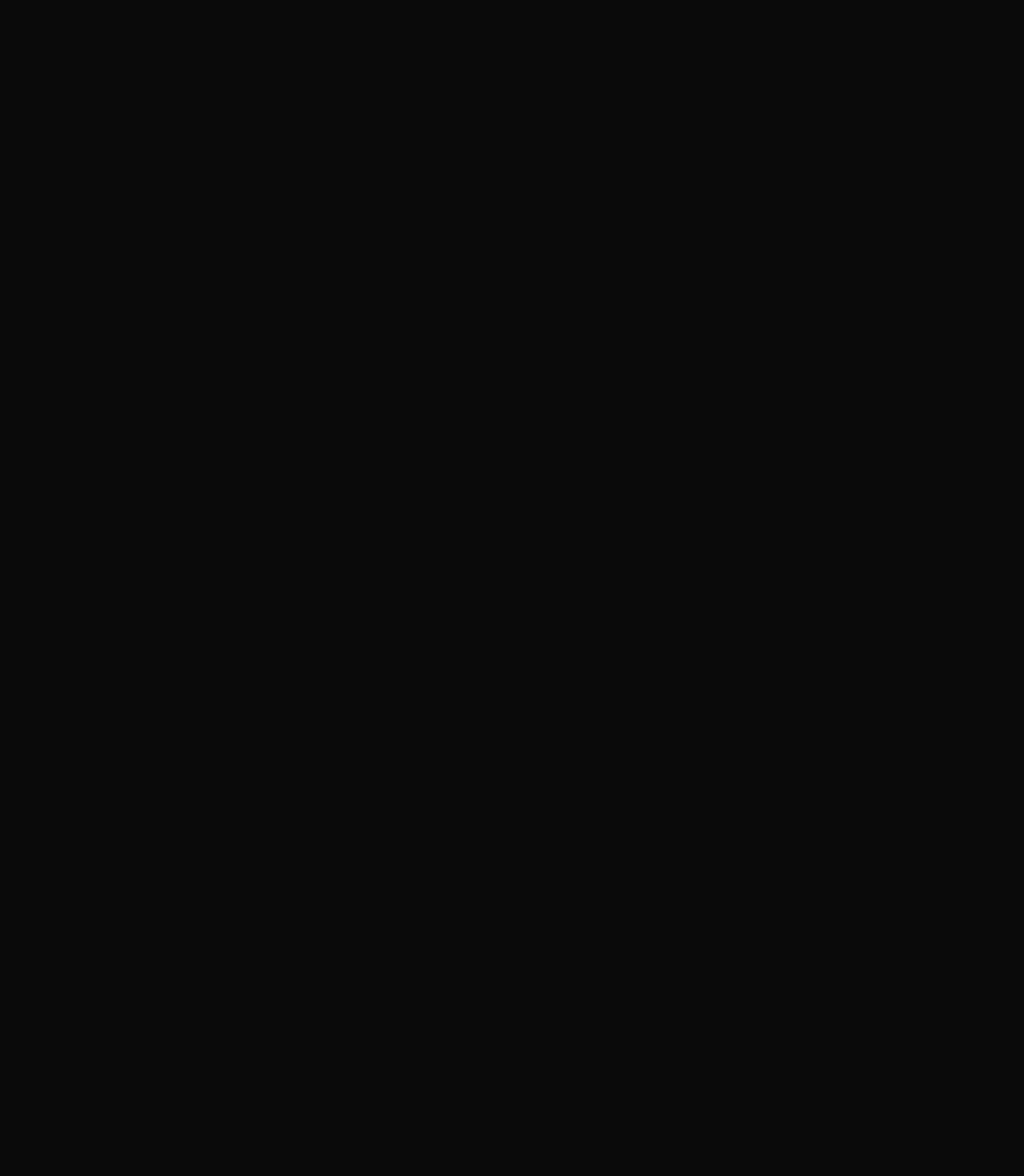
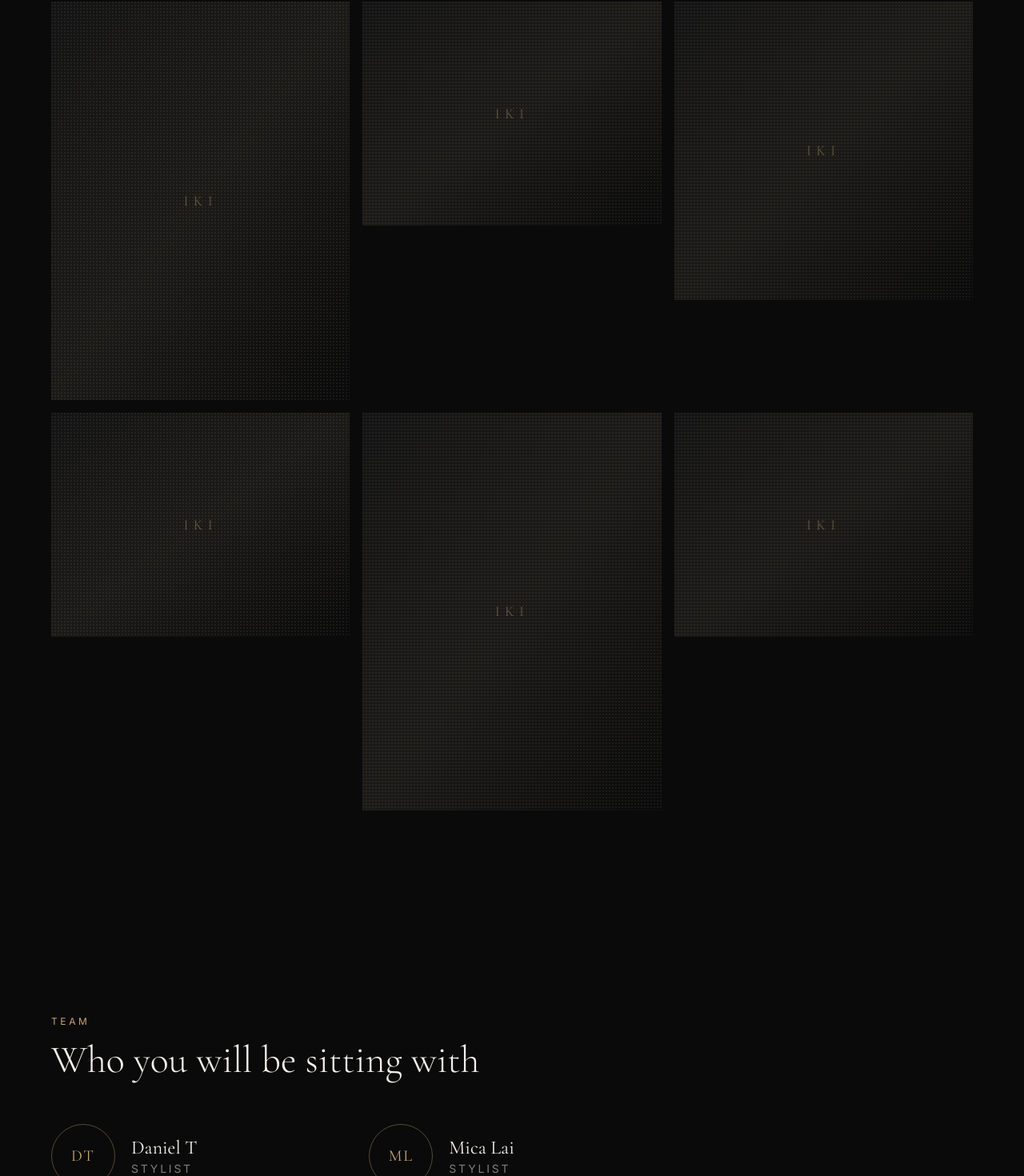
Before and after one commit to wyeming95-rgb/iki-hair-studio, a Next.js app: page / in a window 1280 px wide. Shown: the part 3295-4765 px from the top of the page at 80% size. Before the commit the page ends 3033 px from the top, so only its background shows below. Built offline with nearby package versions, Linux system fonts and the light colour scheme.

Commit message:
feat: add gallery and team sections

```diff
--- a/app/page.tsx
+++ b/app/page.tsx
@@ -1,6 +1,8 @@
 import { About } from '@/components/sections/About';
+import { Gallery } from '@/components/sections/Gallery';
 import { Hero } from '@/components/sections/Hero';
 import { Services } from '@/components/sections/Services';
+import { Team } from '@/components/sections/Team';
 
 export default function Home() {
   return (
@@ -8,6 +10,8 @@ export default function Home() {
       <Hero />
       <About />
       <Services />
+      <Gallery />
+      <Team />
     </main>
   );
 }
--- /dev/null
+++ b/components/sections/Gallery.tsx
@@ -0,0 +1,38 @@
+import { Placeholder } from '@/components/ui/Placeholder';
+import { Reveal } from '@/components/ui/Reveal';
+import { Section } from '@/components/ui/Section';
+
+const TILES = [
+  { ratio: '3/4', span: 'md:row-span-2' },
+  { ratio: '4/3', span: '' },
+  { ratio: '1/1', span: '' },
+  { ratio: '4/3', span: '' },
+  { ratio: '3/4', span: 'md:row-span-2' },
+  { ratio: '4/3', span: '' },
+];
+
+export function Gallery() {
+  return (
+    <Section id="gallery">
+      <Reveal>
+        <div className="mb-14 max-w-2xl">
+          <p className="mb-4 text-xs uppercase tracking-[0.3em] text-gold">Work</p>
+          <h2 className="font-display text-4xl font-light md:text-5xl">
+            Recent from the chair
+          </h2>
+        </div>
+      </Reveal>
+      <div className="grid grid-cols-1 gap-4 sm:grid-cols-2 md:grid-cols-3">
+        {TILES.map((tile, index) => (
+          <Reveal key={index} delay={index * 60}>
+            <Placeholder
+              ratio={tile.ratio}
+              className={tile.span}
+              label={`Salon work sample ${index + 1}`}
+            />
+          </Reveal>
+        ))}
+      </div>
+    </Section>
+  );
+}
--- /dev/null
+++ b/components/sections/Team.tsx
@@ -0,0 +1,37 @@
+import { site } from '@/data/site';
+import { Reveal } from '@/components/ui/Reveal';
+import { Section } from '@/components/ui/Section';
+
+export function Team() {
+  return (
+    <Section id="team">
+      <Reveal>
+        <div className="mb-14 max-w-2xl">
+          <p className="mb-4 text-xs uppercase tracking-[0.3em] text-gold">Team</p>
+          <h2 className="font-display text-4xl font-light md:text-5xl">
+            Who you will be sitting with
+          </h2>
+        </div>
+      </Reveal>
+      <div className="grid gap-10 sm:grid-cols-2 lg:grid-cols-3">
+        {site.team.map((member, index) => (
+          <Reveal key={member.name} delay={index * 80}>
+            <div className="flex items-center gap-5">
+              <div className="flex h-20 w-20 shrink-0 items-center justify-center rounded-full border border-gold/40">
+                <span className="font-display text-xl tracking-widest text-gold">
+                  {member.initials}
+                </span>
+              </div>
+              <div>
+                <p className="font-display text-2xl">{member.name}</p>
+                <p className="text-sm uppercase tracking-[0.2em] text-cream/50">
+                  {member.role}
+                </p>
+              </div>
+            </div>
+          </Reveal>
+        ))}
+      </div>
+    </Section>
+  );
+}
```
